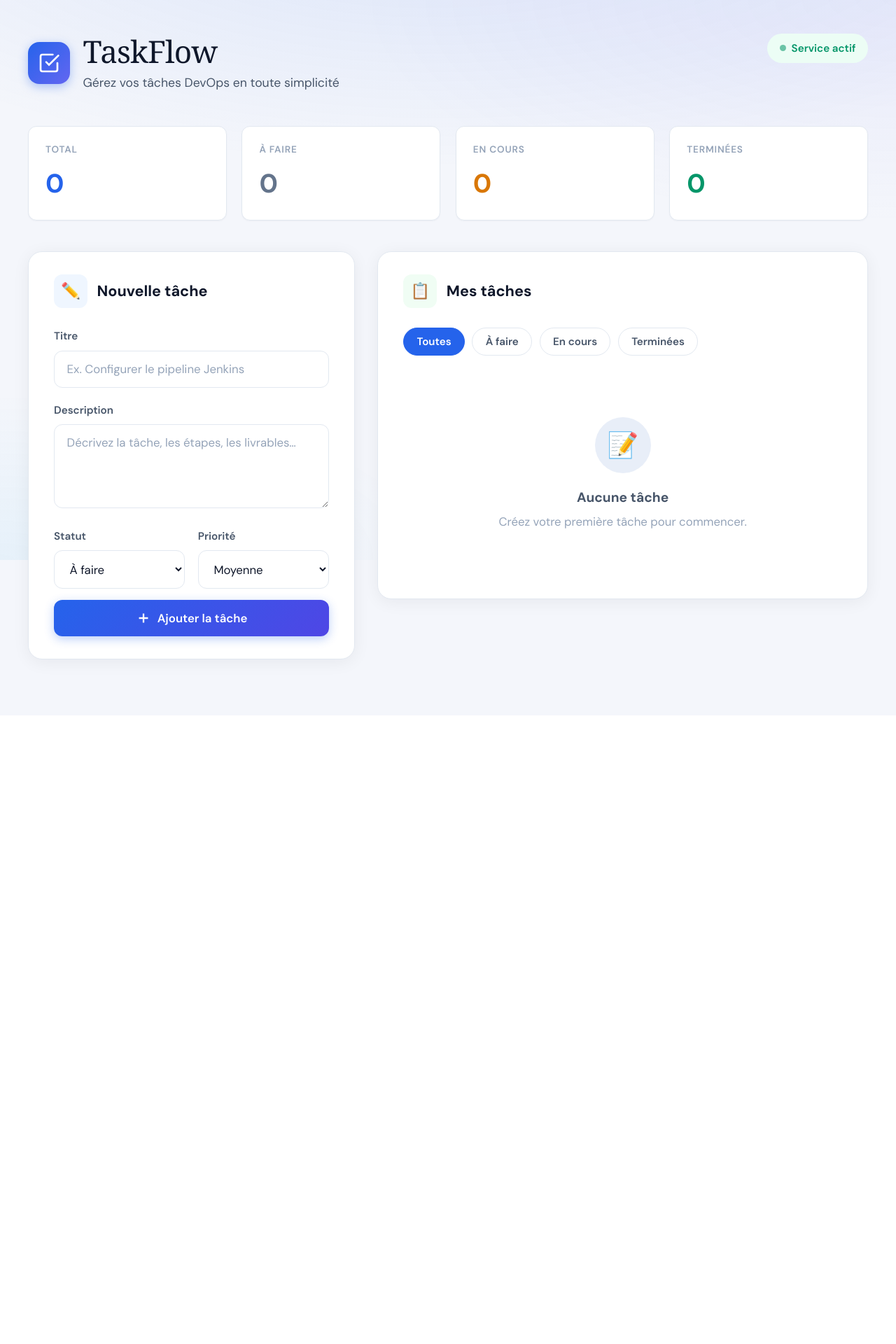
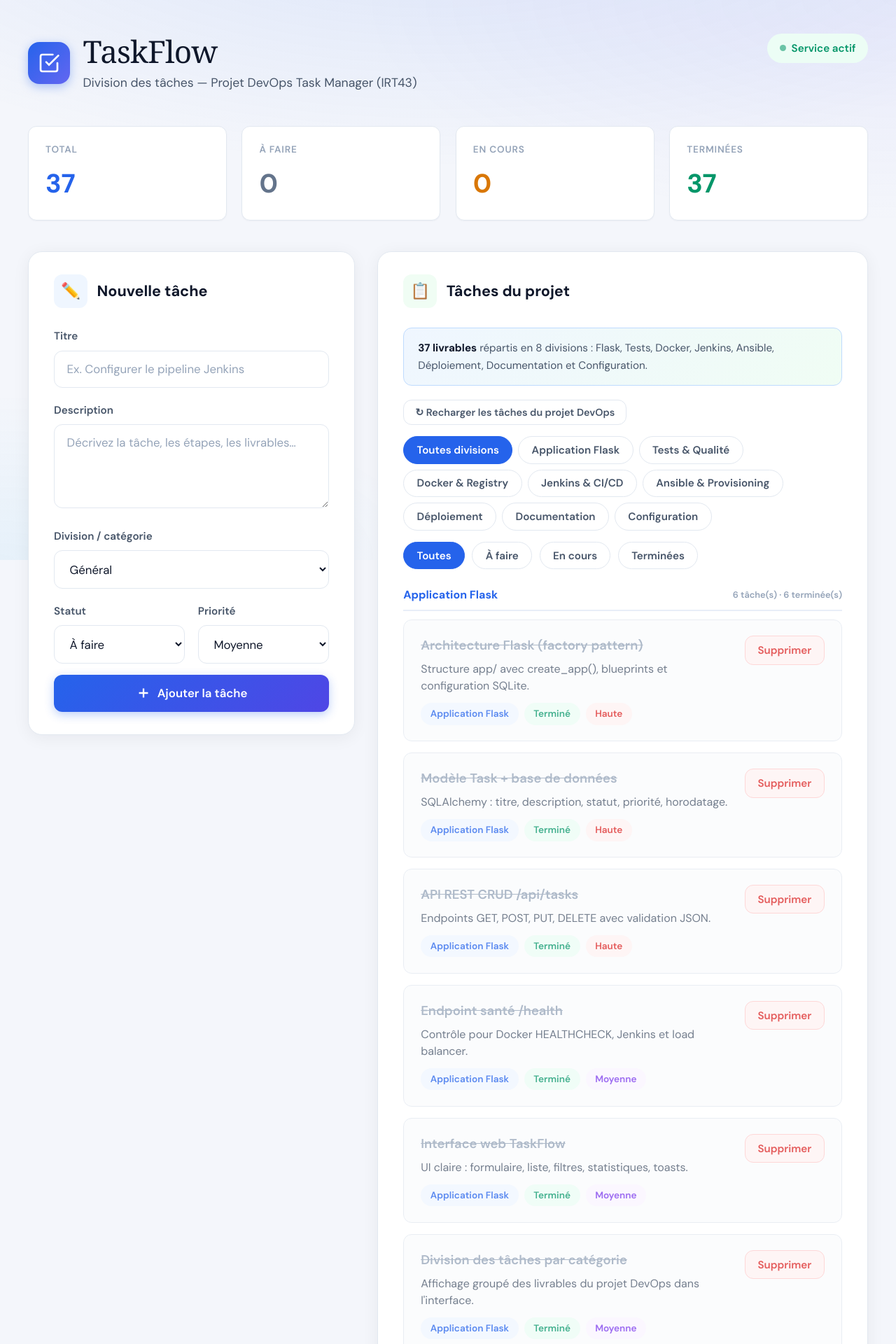
Before and after one commit to GIMINEZ/DevOps-Project, a Flask app: page / in a window 1280 px wide. Shown: the top 1920 px of the page at 70% size. Before the commit the page ends 959 px from the top, so only its background shows below. Run offline with Flask 3, Linux system fonts and the light colour scheme; data that the repository does not hold is empty; some web fonts are replaced.

Commit message:
Add project tasks by division (37 tasks) in TaskFlow UI

```diff
--- a/app/__init__.py
+++ b/app/__init__.py
@@ -30,5 +30,9 @@ def create_app(test_config=None):
 
     with app.app_context():
         db.create_all()
+        if not app.config.get("TESTING"):
+            from app.seed import seed_project_tasks
+
+            seed_project_tasks()
 
     return app
--- a/app/models.py
+++ b/app/models.py
@@ -11,6 +11,7 @@ class Task(db.Model):
     description = db.Column(db.Text, default="")
     status = db.Column(db.String(20), default="todo", nullable=False)
     priority = db.Column(db.String(10), default="medium", nullable=False)
+    category = db.Column(db.String(80), default="Général", nullable=False)
     created_at = db.Column(
         db.DateTime,
         default=lambda: datetime.now(timezone.utc),
@@ -33,6 +34,7 @@ class Task(db.Model):
             "description": self.description,
             "status": self.status,
             "priority": self.priority,
+            "category": self.category,
             "created_at": self.created_at.isoformat() if self.created_at else None,
             "updated_at": self.updated_at.isoformat() if self.updated_at else None,
         }
--- a/app/routes.py
+++ b/app/routes.py
@@ -4,6 +4,7 @@ from flask import Blueprint, jsonify, render_template, request
 
 from app import db
 from app.models import Task
+from app.seed import get_categories, seed_project_tasks
 
 bp = Blueprint("main", __name__)
 
@@ -18,12 +19,27 @@ def index():
     return render_template("index.html")
 
 
+@bp.route("/api/categories", methods=["GET"])
+def list_categories():
+    return jsonify(get_categories())
+
+
+@bp.route("/api/seed-project", methods=["POST"])
+def seed_project():
+    force = request.args.get("force", "0") == "1"
+    count = seed_project_tasks(force=force)
+    return jsonify({"inserted": count, "message": f"{count} tâches projet chargées"})
+
+
 @bp.route("/api/tasks", methods=["GET"])
 def list_tasks():
     status = request.args.get("status")
-    query = Task.query.order_by(Task.created_at.desc())
+    category = request.args.get("category")
+    query = Task.query.order_by(Task.category.asc(), Task.id.asc())
     if status:
         query = query.filter_by(status=status)
+    if category:
+        query = query.filter_by(category=category)
     return jsonify([task.to_dict() for task in query.all()])
 
 
@@ -49,12 +65,15 @@ def create_task():
     if priority not in Task.VALID_PRIORITIES:
         return jsonify({"error": f"Priorité invalide. Valeurs: {Task.VALID_PRIORITIES}"}), 400
 
+    category = (data.get("category") or "Général").strip()[:80] or "Général"
+
     now = datetime.now(timezone.utc)
     task = Task(
         title=title,
         description=(data.get("description") or "").strip(),
         status=status,
         priority=priority,
+        category=category,
         created_at=now,
         updated_at=now,
     )
@@ -85,6 +104,8 @@ def update_task(task_id):
         if data["priority"] not in Task.VALID_PRIORITIES:
             return jsonify({"error": f"Priorité invalide. Valeurs: {Task.VALID_PRIORITIES}"}), 400
         task.priority = data["priority"]
+    if "category" in data:
+        task.category = (data["category"] or "Général").strip()[:80] or "Général"
 
     task.updated_at = datetime.now(timezone.utc)
     db.session.commit()
--- a/app/templates/index.html
+++ b/app/templates/index.html
@@ -468,6 +468,67 @@
 
     .toast.show { transform: translateY(0); opacity: 1; }
     .toast.error { background: var(--danger); }
+
+    .category-filters {
+      display: flex;
+      flex-wrap: wrap;
+      gap: 0.5rem;
+      margin-bottom: 1rem;
+    }
+
+    .category-section {
+      margin-bottom: 1.75rem;
+    }
+
+    .category-header {
+      display: flex;
+      align-items: center;
+      justify-content: space-between;
+      gap: 0.75rem;
+      margin-bottom: 0.75rem;
+      padding-bottom: 0.5rem;
+      border-bottom: 2px solid var(--bg-accent);
+    }
+
+    .category-header h3 {
+      font-size: 1rem;
+      font-weight: 700;
+      color: var(--primary);
+    }
+
+    .category-count {
+      font-size: 0.8rem;
+      color: var(--muted);
+      font-weight: 600;
+    }
+
+    .badge.category {
+      background: var(--primary-light);
+      color: var(--primary);
+    }
+
+    .btn-outline {
+      background: var(--surface);
+      border: 1.5px solid var(--border);
+      color: var(--text-secondary);
+      padding: 0.5rem 1rem;
+      font-size: 0.9rem;
+      margin-bottom: 1rem;
+    }
+
+    .btn-outline:hover { border-color: var(--primary); color: var(--primary); }
+
+    .project-banner {
+      background: linear-gradient(135deg, var(--primary-light) 0%, #f0fdf4 100%);
+      border: 1px solid #bfdbfe;
+      border-radius: var(--radius-sm);
+      padding: 1rem 1.25rem;
+      margin-bottom: 1.25rem;
+      font-size: 0.95rem;
+      color: var(--text-secondary);
+    }
+
+    .project-banner strong { color: var(--text); }
   </style>
 </head>
 <body>
@@ -483,7 +544,7 @@
             </div>
             <div>
               <h1>TaskFlow</h1>
-              <p class="subtitle">Gérez vos tâches DevOps en toute simplicité</p>
+              <p class="subtitle">Division des tâches — Projet DevOps Task Manager (IRT43)</p>
             </div>
           </div>
         </div>
@@ -510,6 +571,19 @@
 
           <label for="description">Description</label>
           <textarea id="description" name="description" placeholder="Décrivez la tâche, les étapes, les livrables…"></textarea>
+
+          <label for="category">Division / catégorie</label>
+          <select id="category" name="category">
+            <option value="Général">Général</option>
+            <option value="Application Flask">Application Flask</option>
+            <option value="Tests & Qualité">Tests & Qualité</option>
+            <option value="Docker & Registry">Docker & Registry</option>
+            <option value="Jenkins & CI/CD">Jenkins & CI/CD</option>
+            <option value="Ansible & Provisioning">Ansible & Provisioning</option>
+            <option value="Déploiement">Déploiement</option>
+            <option value="Documentation">Documentation</option>
+            <option value="Configuration">Configuration</option>
+          </select>
 
           <div class="row">
             <div>
@@ -540,8 +614,18 @@
       <div class="card">
         <div class="card-header">
           <div class="card-icon list">📋</div>
-          <h2>Mes tâches</h2>
+          <h2>Tâches du projet</h2>
         </div>
+
+        <div class="project-banner">
+          <strong>37 livrables</strong> répartis en 8 divisions : Flask, Tests, Docker, Jenkins, Ansible, Déploiement, Documentation et Configuration.
+        </div>
+
+        <button type="button" class="btn btn-outline" onclick="reloadProjectTasks()">
+          ↻ Recharger les tâches du projet DevOps
+        </button>
+
+        <div class="category-filters" id="category-filters"></div>
 
         <div class="filters">
           <button type="button" class="filter-btn active" data-filter="all">Toutes</button>
@@ -562,8 +646,20 @@
   <script>
     const STATUS_LABELS = { todo: "À faire", in_progress: "En cours", done: "Terminé" };
     const PRIORITY_LABELS = { low: "Basse", medium: "Moyenne", high: "Haute" };
+    const CATEGORY_ORDER = [
+      "Application Flask",
+      "Tests & Qualité",
+      "Docker & Registry",
+      "Jenkins & CI/CD",
+      "Ansible & Provisioning",
+      "Déploiement",
+      "Documentation",
+      "Configuration",
+      "Général",
+    ];
     let allTasks = [];
     let currentFilter = "all";
+    let currentCategory = "all";
 
     function showToast(msg, isError = false) {
       const t = document.getElementById("toast");
@@ -585,31 +681,14 @@
       return d.innerHTML;
     }
 
-    function renderTasks() {
-      const list = document.getElementById("task-list");
-      const tasks = currentFilter === "all"
-        ? allTasks
-        : allTasks.filter(t => t.status === currentFilter);
-
-      if (!tasks.length) {
-        const msg = currentFilter === "all"
-          ? "Créez votre première tâche pour commencer."
-          : "Aucune tâche dans cette catégorie.";
-        list.innerHTML = `
-          <li class="empty-state">
-            <div class="empty-icon">📝</div>
-            <strong>Aucune tâche</strong>
-            <p>${msg}</p>
-          </li>`;
-        return;
-      }
-
-      list.innerHTML = tasks.map(t => `
+    function taskCardHtml(t) {
+      return `
         <li class="task-item ${t.status === "done" ? "done-task" : ""}" data-id="${t.id}">
           <div>
             <div class="task-title">${escapeHtml(t.title)}</div>
             ${t.description ? `<p class="task-desc">${escapeHtml(t.description)}</p>` : ""}
             <div class="badges">
+              <span class="badge category">${escapeHtml(t.category || "Général")}</span>
               <span class="badge ${t.status}">${STATUS_LABELS[t.status] || t.status}</span>
               <span class="badge ${t.priority}">${PRIORITY_LABELS[t.priority] || t.priority}</span>
             </div>
@@ -618,6 +697,63 @@
             ${t.status !== "done" ? `<button class="btn btn-success" onclick="markDone(${t.id})">✓ Terminer</button>` : ""}
             <button class="btn btn-danger" onclick="deleteTask(${t.id})">Supprimer</button>
           </div>
+        </li>`;
+    }
+
+    function renderCategoryFilters() {
+      const cats = [...new Set(allTasks.map(t => t.category).filter(Boolean))];
+      const ordered = CATEGORY_ORDER.filter(c => cats.includes(c));
+      const extra = cats.filter(c => !CATEGORY_ORDER.includes(c));
+      const allCats = ["all", ...ordered, ...extra];
+      const el = document.getElementById("category-filters");
+      el.innerHTML = allCats.map(cat => `
+        <button type="button" class="filter-btn ${currentCategory === cat ? "active" : ""}"
+          data-cat="${cat}" onclick="setCategoryFilter('${cat}')">
+          ${cat === "all" ? "Toutes divisions" : escapeHtml(cat)}
+        </button>
+      `).join("");
+    }
+
+    function setCategoryFilter(cat) {
+      currentCategory = cat;
+      renderCategoryFilters();
+      renderTasks();
+    }
+
+    function renderTasks() {
+      const list = document.getElementById("task-list");
+      let tasks = allTasks;
+      if (currentFilter !== "all") tasks = tasks.filter(t => t.status === currentFilter);
+      if (currentCategory !== "all") tasks = tasks.filter(t => t.category === currentCategory);
+
+      if (!tasks.length) {
+        list.innerHTML = `
+          <li class="empty-state">
+            <div class="empty-icon">📝</div>
+            <strong>Aucune tâche</strong>
+            <p>Changez les filtres ou rechargez les tâches du projet.</p>
+          </li>`;
+        return;
+      }
+
+      const groups = {};
+      tasks.forEach(t => {
+        const cat = t.category || "Général";
+        if (!groups[cat]) groups[cat] = [];
+        groups[cat].push(t);
+      });
+
+      const order = [...CATEGORY_ORDER.filter(c => groups[c]), ...Object.keys(groups).filter(c => !CATEGORY_ORDER.includes(c))];
+
+      list.innerHTML = order.map(cat => `
+        <li class="category-section">
+          <div class="category-header">
+            <h3>${escapeHtml(cat)}</h3>
+            <span class="category-count">${groups[cat].length} tâche(s) · ${groups[cat].filter(t => t.status === "done").length} terminée(s)</span>
+          </div>
+          <ul class="task-list" style="list-style:none;padding:0;margin:0;">
+            ${groups[cat].map(taskCardHtml).join("")}
+          </ul>
         </li>
       `).join("");
     }
@@ -626,7 +762,20 @@
       const res = await fetch("/api/tasks");
       allTasks = await res.json();
       updateStats(allTasks);
+      renderCategoryFilters();
       renderTasks();
+    }
+
+    async function reloadProjectTasks() {
+      if (!confirm("Recharger les 37 tâches du projet DevOps ? (remplace les tâches projet existantes)")) return;
+      const res = await fetch("/api/seed-project?force=1", { method: "POST" });
+      const data = await res.json();
+      if (res.ok) {
+        showToast(data.message || "Tâches projet chargées");
+        loadTasks();
+      } else {
+        showToast("Erreur chargement", true);
+      }
     }
 
     document.querySelectorAll(".filter-btn").forEach(btn => {
@@ -649,6 +798,7 @@
           description: form.description.value,
           status: form.status.value,
           priority: form.priority.value,
+          category: form.category.value,
         }),
       });
       if (res.ok) {
```
Also changed, not shown: app/seed.py (added, +322 -0 lines).
